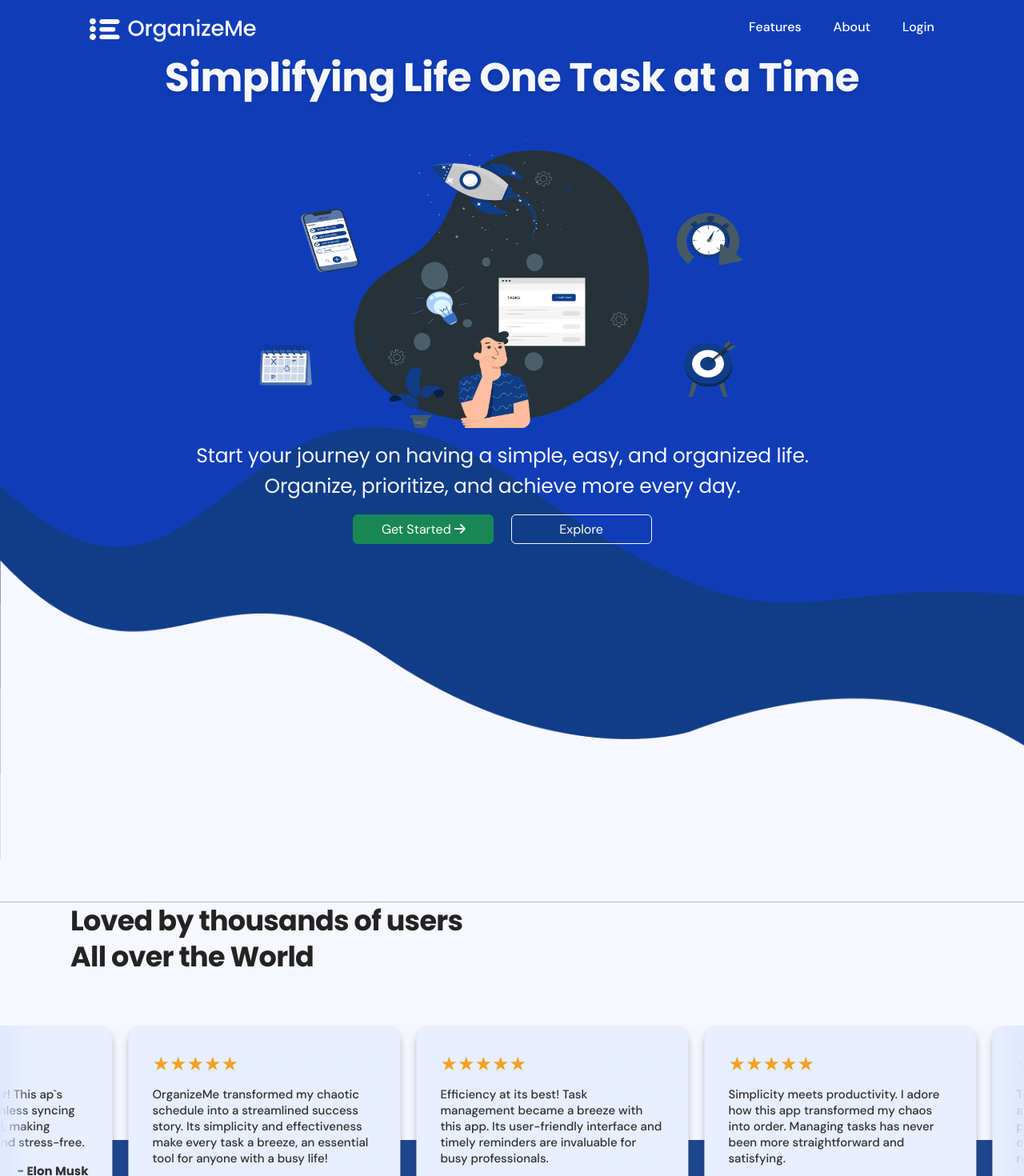
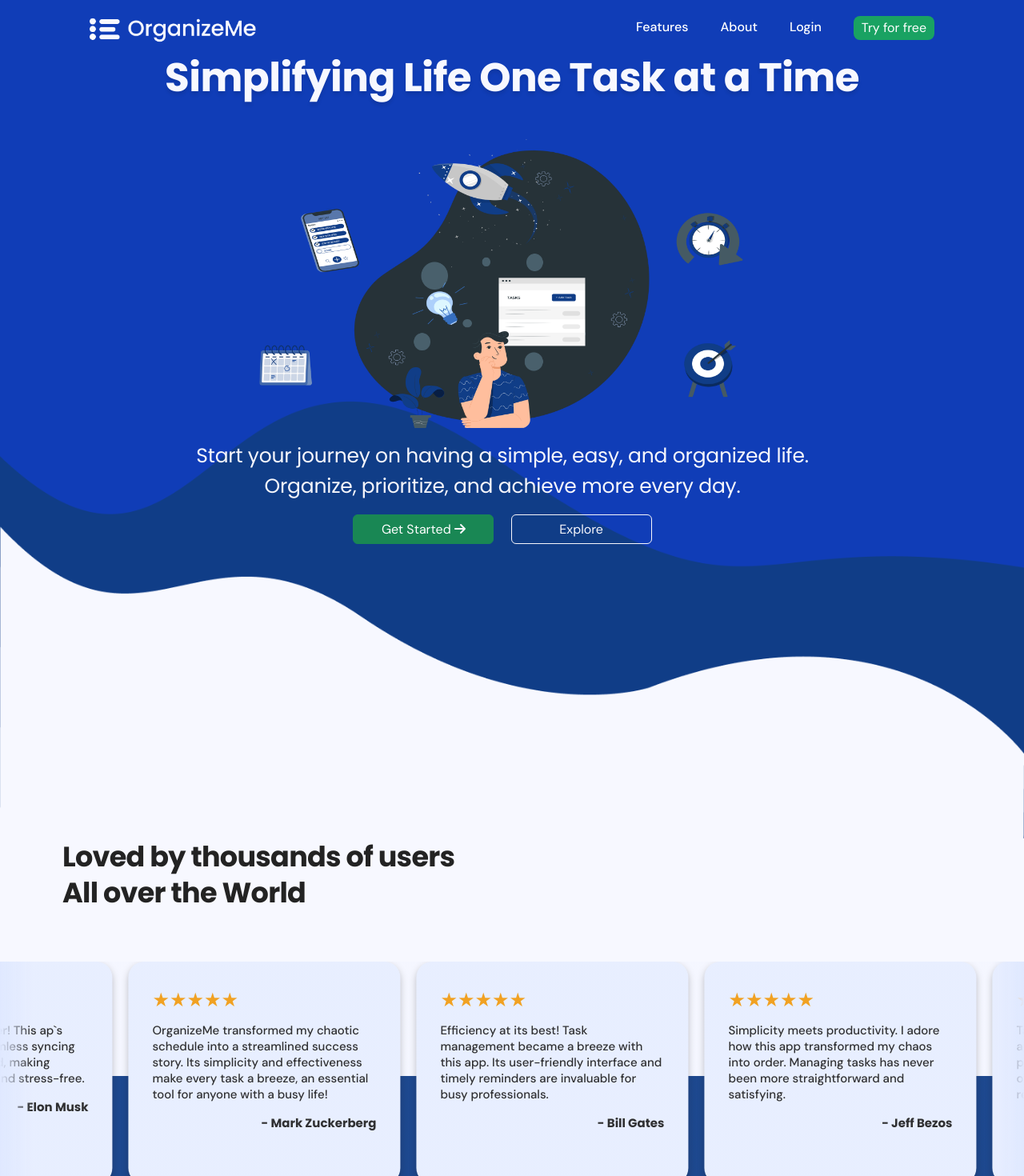
Before and after one commit to BananaCode2023/OrganizeMe-Repo, a React (Vite) app in the folder client/: page / in a window 1280 px wide. Shown: the top 1470 px of the page at 80% size. Built offline with nearby package versions, Linux system fonts and the light colour scheme.

Commit message:
fixed some css styling

```diff
--- a/client/src/components/Header.jsx
+++ b/client/src/components/Header.jsx
@@ -35,13 +35,13 @@ function Header() {
           <NavLink href="/auth/login" id="login">
             Login
           </NavLink>
+          <a href="/auth/register"><button className="start-free-btn">Try for free</button></a>
         </div>
 
         <NavbarToggler onClick={toggle} />
         <Collapse
           isOpen={isOpen}
           navbar
-          // className="nav-dropdown"
         >
           <Nav className="burger-menu" navbar>
             <div className="burger-menu-container">
--- a/client/src/css/features-about.css
+++ b/client/src/css/features-about.css
@@ -10,10 +10,21 @@
   max-width: 1440px;
   margin-inline: auto;
 }
+.Feature_header{
+  display: flex;
+  justify-content: center;
+  align-items: center;
+}
+.Feature_header p{
+  width: 800px;
+  margin-top: -20px;
+}
 .Feature_header h1{
   font-size: 45px;
   font-weight: 700;
   font-family: 'Poppins';
+  text-align: center;
+  width: 800px;
 }
 .tag-line h1 {
   font-family: Poppins;
--- a/client/src/css/header.css
+++ b/client/src/css/header.css
@@ -16,6 +16,7 @@
   display: flex;
   color: #fff;
   gap: 40px;
+  align-items: center;
 }
 .nav-link::after {
   content: "";
@@ -41,6 +42,17 @@
 .burger-menu-container {
   display: none;
   transition: 0.6s;
+}
+.start-free-btn{
+  background-color: #19a262;
+  color: #FFF;
+  border: none;
+  border-radius: 8px;
+  padding: 3px 10px;
+  transition: 0.1s;
+}
+.start-free-btn:hover{
+  background-color: #198754;
 }
 @media screen and (max-width: 768px) {
   .navbar-container {
--- a/client/src/css/index.css
+++ b/client/src/css/index.css
@@ -5,7 +5,7 @@
 .main {
   padding-top: 30px;
   padding-inline: 100px;
-  padding-bottom: 400px;
+  padding-bottom: 320px;
   background-image: url("/Images/bg-landingpage_sec1.png");
   background-repeat: no-repeat;
   background-size: cover;
@@ -133,7 +133,7 @@
 }
 
 .testimonial_header {
-  padding-left: 100px;
+  padding-left: 90px;
   color: #232323;
   font-family: Poppins;
   font-size: 35px;
@@ -187,7 +187,7 @@
 /* section */
 .explore-more {
   background-color: #f7f8ff;
-  padding-inline: 100px;
+  padding-inline: 50px;
   padding-top: 200px;
   padding-bottom: 80px;
 }
@@ -741,7 +741,7 @@ Icon{
   }
 
   .explore-btn {
-    color: #232323;
+    color: #f7f7fc;
     width: 150px;
     height: 37px;
     /* border-color: #2323238d; */
@@ -1521,3 +1521,20 @@ a{
         font-weight: 550;
     }
   }
+  @media only screen and (max-width: 425px) {
+    .landing-page-subheading{
+      color: #232323 !important;
+    }
+
+    .landingpage_sec1 p {
+      padding-top: 40px;
+      padding-bottom: 20px;
+    }
+    .landingpage_main img{
+      width: 400px;
+      margin-inline: auto;
+    }
+  }
+  @media only screen and (max-height: 768px) {
+
+  }
--- a/client/src/pages/Index.jsx
+++ b/client/src/pages/Index.jsx
@@ -32,7 +32,7 @@ export default function Index() {
             />
           </div>
           <div className="row mb-3 text-center">
-            <span>
+            <span className="landing-page-subheading">
               Start your journey on having a simple, easy, and organized life.
               <br></br>
               Organize, prioritize, and achieve more every day.
@@ -53,12 +53,14 @@ export default function Index() {
                 </a>
               </button>
               <i className="whitespace">__</i>
+              <a href="/features">
               <button
                 type="button"
                 className="btn btn-bs-light-border-subtle mx-auto explore-btn"
               >
-                <a href="/features">Explore</a>
+                Explore
               </button>
+              </a>
             </div>
           </div>
         </div>
```
